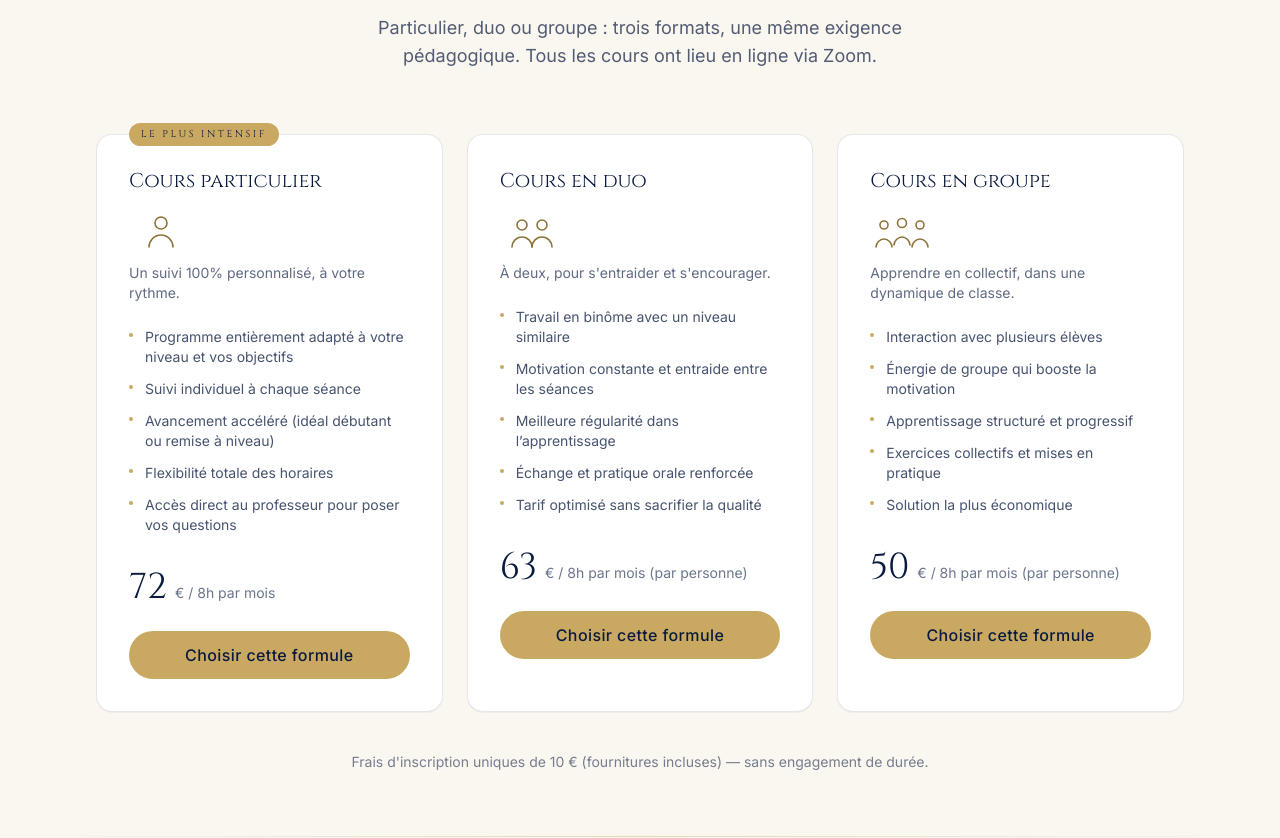
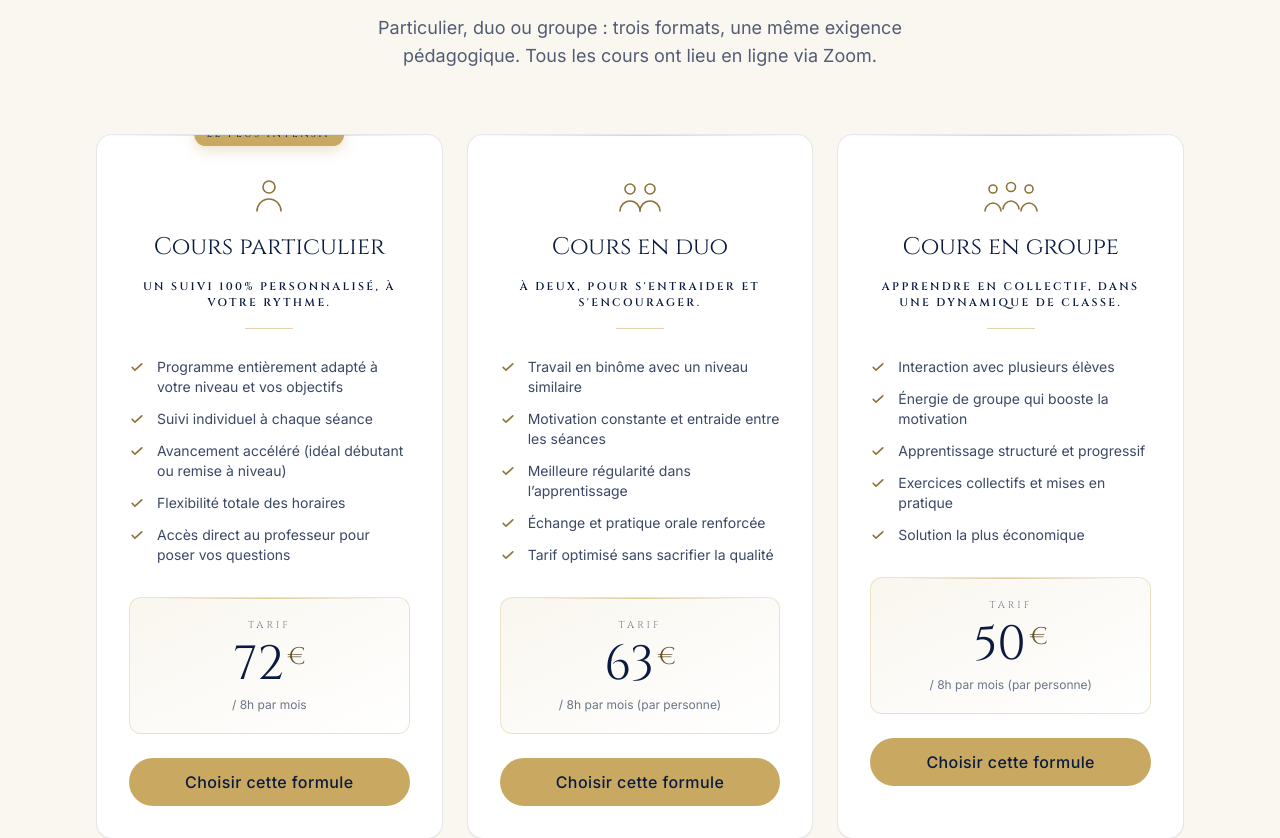
Before and after one commit to FaroukHUB/alirtiqa, a Next.js app: page / in a window 1280 px wide. Shown: the part 5812-6650 px from the top of the page. Built offline with nearby package versions, Linux system fonts and the light colour scheme.

Commit message:
Programmes: redesign cards (centered icon/title, caps tagline, framed price block)
Co-Authored-By: Claude Opus 4.7 (1M context) <noreply@anthropic.com>

```diff
--- a/src/components/sections/Programmes.tsx
+++ b/src/components/sections/Programmes.tsx
@@ -107,45 +107,87 @@ export function Programmes() {
         />
 
         <div className="mt-16 grid gap-6 md:grid-cols-3">
-          {formules.map((f) => (
+          {formules.map((f) => {
+            const uniteSansEuro = f.unite.replace(/^€\s*/, "");
+            return (
               <motion.article
                 key={f.slug}
                 variants={cardVariants}
                 initial="hidden"
                 whileInView="visible"
                 viewport={{ once: true, margin: "-80px" }}
-              className="relative flex flex-col rounded-2xl border border-nuit/10 bg-white p-8 shadow-[0_1px_0_rgba(10,26,63,0.04)] transition-shadow hover:shadow-[0_8px_30px_rgba(10,26,63,0.08)]"
+                className="group relative flex flex-col overflow-hidden rounded-2xl border border-nuit/10 bg-white p-8 pt-10 shadow-[0_1px_0_rgba(10,26,63,0.04)] transition-all duration-300 hover:-translate-y-0.5 hover:border-dore/40 hover:shadow-[0_18px_48px_rgba(10,26,63,0.10)]"
               >
+                <div
+                  aria-hidden
+                  className="pointer-events-none absolute inset-x-0 top-0 h-px bg-gradient-to-r from-transparent via-dore/50 to-transparent"
+                />
+
                 {f.badge && (
-                <span className="absolute -top-3 left-8 inline-flex items-center rounded-full bg-dore px-3 py-1 font-display text-[10px] uppercase tracking-[0.25em] text-nuit">
+                  <span className="absolute -top-3 left-1/2 -translate-x-1/2 inline-flex items-center rounded-full bg-dore px-3 py-1 font-display text-[10px] uppercase tracking-[0.25em] text-nuit shadow-[0_4px_14px_rgba(201,169,97,0.35)]">
                     {f.badge}
                   </span>
                 )}
 
-              <motion.h3 variants={itemVariants} className="font-display text-xl text-nuit">
+                <div className="flex flex-col items-center text-center">
+                  <motion.div variants={itemVariants}>
+                    <PersonsIcon count={formuleCount[f.slug]} />
+                  </motion.div>
+
+                  <motion.h3 variants={itemVariants} className="mt-4 font-display text-2xl text-nuit">
                     {f.titre}
                   </motion.h3>
 
-              <motion.div variants={itemVariants} className="mt-4">
-                <PersonsIcon count={formuleCount[f.slug]} />
-              </motion.div>
-
-              <motion.p variants={itemVariants} className="mt-3 text-sm text-nuit/65">
+                  <motion.p
+                    variants={itemVariants}
+                    className="mt-4 font-display text-[11px] font-semibold uppercase tracking-[0.22em] text-nuit"
+                  >
                     {f.promesse}
                   </motion.p>
 
-              <motion.ul variants={itemVariants} className="mt-6 space-y-3 text-sm text-nuit/75">
+                  <motion.span
+                    aria-hidden
+                    variants={itemVariants}
+                    className="mt-4 block h-px w-12 bg-dore/50"
+                  />
+                </div>
+
+                <motion.ul variants={itemVariants} className="mt-7 space-y-3 text-sm text-nuit/80">
                   {f.pour.map((item) => (
                     <li key={item} className="flex gap-3">
-                    <span aria-hidden className="mt-1.5 inline-block h-1 w-1 flex-none rounded-full bg-dore" />
+                      <svg
+                        aria-hidden
+                        viewBox="0 0 20 20"
+                        className="mt-0.5 h-4 w-4 flex-none text-dore-600"
+                        fill="none"
+                        stroke="currentColor"
+                        strokeWidth="2"
+                        strokeLinecap="round"
+                        strokeLinejoin="round"
+                      >
+                        <path d="M4 10.5l3.5 3.5L16 6" />
+                      </svg>
                       <span>{item}</span>
                     </li>
                   ))}
                 </motion.ul>
 
-              <motion.div variants={itemVariants} className="mt-8 flex items-baseline gap-2">
-                <span className="font-display text-4xl text-nuit">{f.prix}</span>
-                <span className="text-sm text-nuit/60">{f.unite}</span>
+                <motion.div
+                  variants={itemVariants}
+                  className="relative mt-8 overflow-hidden rounded-xl border border-dore/30 bg-gradient-to-br from-dore/10 via-dore/5 to-transparent p-5 text-center"
+                >
+                  <div
+                    aria-hidden
+                    className="pointer-events-none absolute inset-x-6 top-0 h-px bg-gradient-to-r from-transparent via-dore/60 to-transparent"
+                  />
+                  <p className="font-display text-[10px] uppercase tracking-[0.3em] text-nuit/55">
+                    Tarif
+                  </p>
+                  <p className="mt-2 font-display leading-none text-nuit">
+                    <span className="text-5xl">{f.prix}</span>
+                    <span className="ml-1 align-top text-2xl text-dore-700">€</span>
+                  </p>
+                  <p className="mt-2 text-xs text-nuit/60">{uniteSansEuro}</p>
                 </motion.div>
 
                 <motion.div variants={itemVariants} className="mt-6">
@@ -157,7 +199,8 @@ export function Programmes() {
                   </ButtonLink>
                 </motion.div>
               </motion.article>
-          ))}
+            );
+          })}
         </div>
 
         <p className="mt-10 text-center text-sm text-nuit/55">
```
Lines whose indentation alone changed are shown as unchanged.
